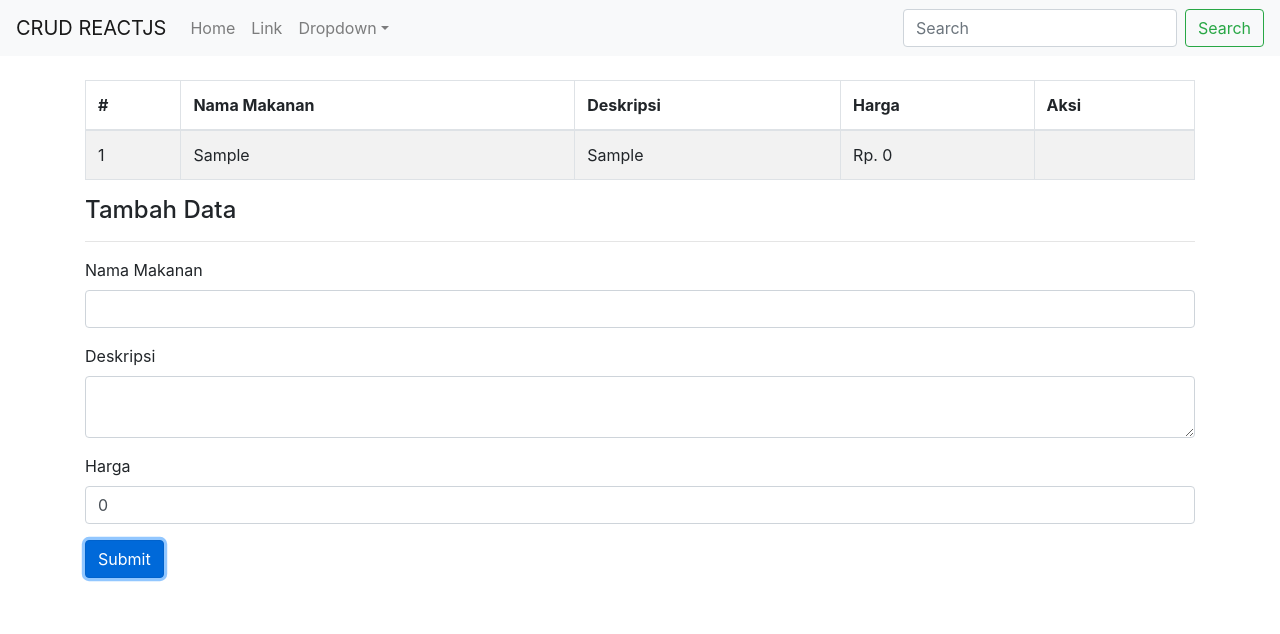
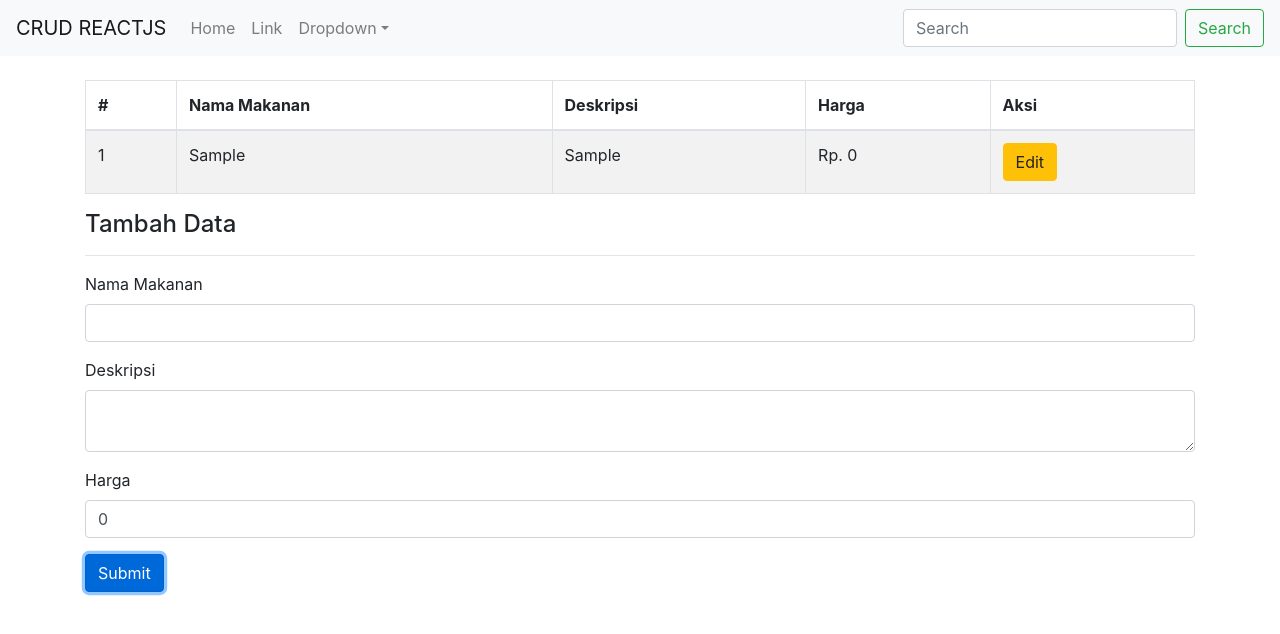
Before and after one commit to fatikh07/reactjsdasar, a React (Create React App) app: page / in a window 1280 px wide. Both pictures are taken after typing "Sample", "Sample" into the empty fields and a click on the button "Submit". Shown: the top 634 px of the page. Built offline with nearby package versions, Linux system fonts and the light colour scheme.

Commit message:
Tutorial 9

```diff
--- a/src/crud/Formulir.js
+++ b/src/crud/Formulir.js
@@ -1,12 +1,19 @@
 import React from "react";
 import { Button, Col, Form, Row } from "react-bootstrap";
 
-const Formulir = ({ nama, deskripsi, harga, handleChange, handleSubmit }) => {
+const Formulir = ({
+  nama,
+  deskripsi,
+  harga,
+  handleChange,
+  handleSubmit,
+  id,
+}) => {
   return (
     <div className="mt-3">
       <Row>
         <Col>
-          <h4>Tambah Data</h4>
+          <h4>{id ? "Edit Data" : "Tambah Data"}</h4>
           <hr />
         </Col>
       </Row>
--- a/src/crud/Tabel.js
+++ b/src/crud/Tabel.js
@@ -1,7 +1,7 @@
 import React from "react";
 import { Table } from "react-bootstrap";
 
-const Tabel = ({ makanans }) => {
+const Tabel = ({ makanans, editData }) => {
   return (
     <Table striped bordered hover>
       <thead>
@@ -16,12 +16,19 @@ const Tabel = ({ makanans }) => {
       <tbody>
         {makanans.map((makanan, index) => {
           return (
-            <tr>
+            <tr key={index}>
               <td>{index + 1}</td>
               <td>{makanan.nama}</td>
               <td>{makanan.deskripsi}</td>
               <td>Rp. {makanan.harga}</td>
-              <td></td>
+              <td>
+                <button
+                  className="btn btn-warning"
+                  onClick={() => editData(makanan.id)}
+                >
+                  Edit
+                </button>
+              </td>
             </tr>
           );
         })}
--- a/src/crud/index.js
+++ b/src/crud/index.js
@@ -25,6 +25,7 @@ export default class Crud extends Component {
   handleSubmit = (event) => {
     event.preventDefault();
 
+    if (this.state.id == "") {
       this.setState({
         makanans: [
           ...this.state.makanans,
@@ -36,6 +37,25 @@ export default class Crud extends Component {
           },
         ],
       });
+    } else {
+      const makananYangSelainDipilih = this.state.makanans
+        .filter((makanan) => makanan.id !== this.state.id)
+        .map((filterMakanan) => {
+          return filterMakanan;
+        });
+
+      this.setState({
+        makanans: [
+          ...makananYangSelainDipilih,
+          {
+            id: this.state.makanans.length + 1,
+            nama: this.state.nama,
+            deskripsi: this.state.deskripsi,
+            harga: this.state.harga,
+          },
+        ],
+      });
+    }
 
     this.setState({
       id: "",
@@ -45,13 +65,28 @@ export default class Crud extends Component {
     });
   };
 
+  editData = (id) => {
+    const makananYangDipilih = this.state.makanans
+      .filter((makanan) => makanan.id === id)
+      .map((filterMakanan) => {
+        return filterMakanan;
+      });
+
+    this.setState({
+      id: makananYangDipilih[0].id,
+      nama: makananYangDipilih[0].nama,
+      deskripsi: makananYangDipilih[0].deskripsi,
+      harga: makananYangDipilih[0].harga,
+    });
+  };
+
   render() {
     console.log(this.state.makanans);
     return (
       <div>
         <NavbarComponent />
         <div className="container mt-4">
-          <Tabel makanans={this.state.makanans} />
+          <Tabel makanans={this.state.makanans} editData={this.editData} />
           <Formulir
             {...this.state}
             handleChange={this.handleChange}
```
Lines whose indentation alone changed are shown as unchanged.
